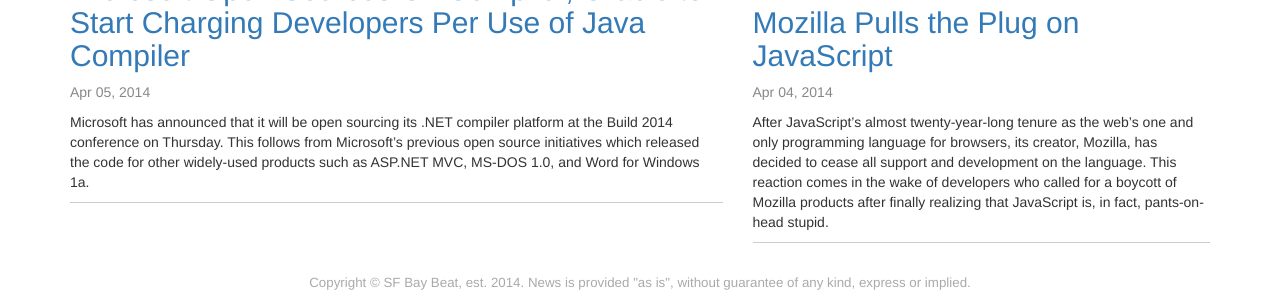
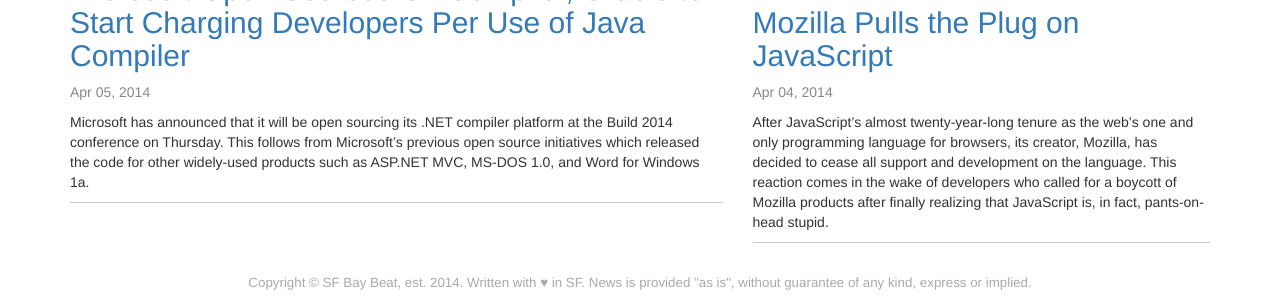
Before and after one commit to strong-code/sfbaybeat.github.io, a Jekyll site: the page built from index.html, in a window 1280 px wide, cut to the strip 847-1149 px from the top of the page. Built offline with Jekyll 4.4.1, drawn with Linux system fonts in a browser that asks for light colours; nearby versions of some CDN libraries.

Commit message:
made with <3

```diff
--- a/_layouts/default.html
+++ b/_layouts/default.html
@@ -45,7 +45,7 @@
         {{ content }}
 
         <footer>
-            Copyright © SF Bay Beat, est. 2014. News is provided "as is", without guarantee of any kind, express or implied.
+            Copyright © SF Bay Beat, est. 2014. Written with ♥ in SF. News is provided "as is", without guarantee of any kind, express or implied.
         </footer>
     </div>
     <script>
```
